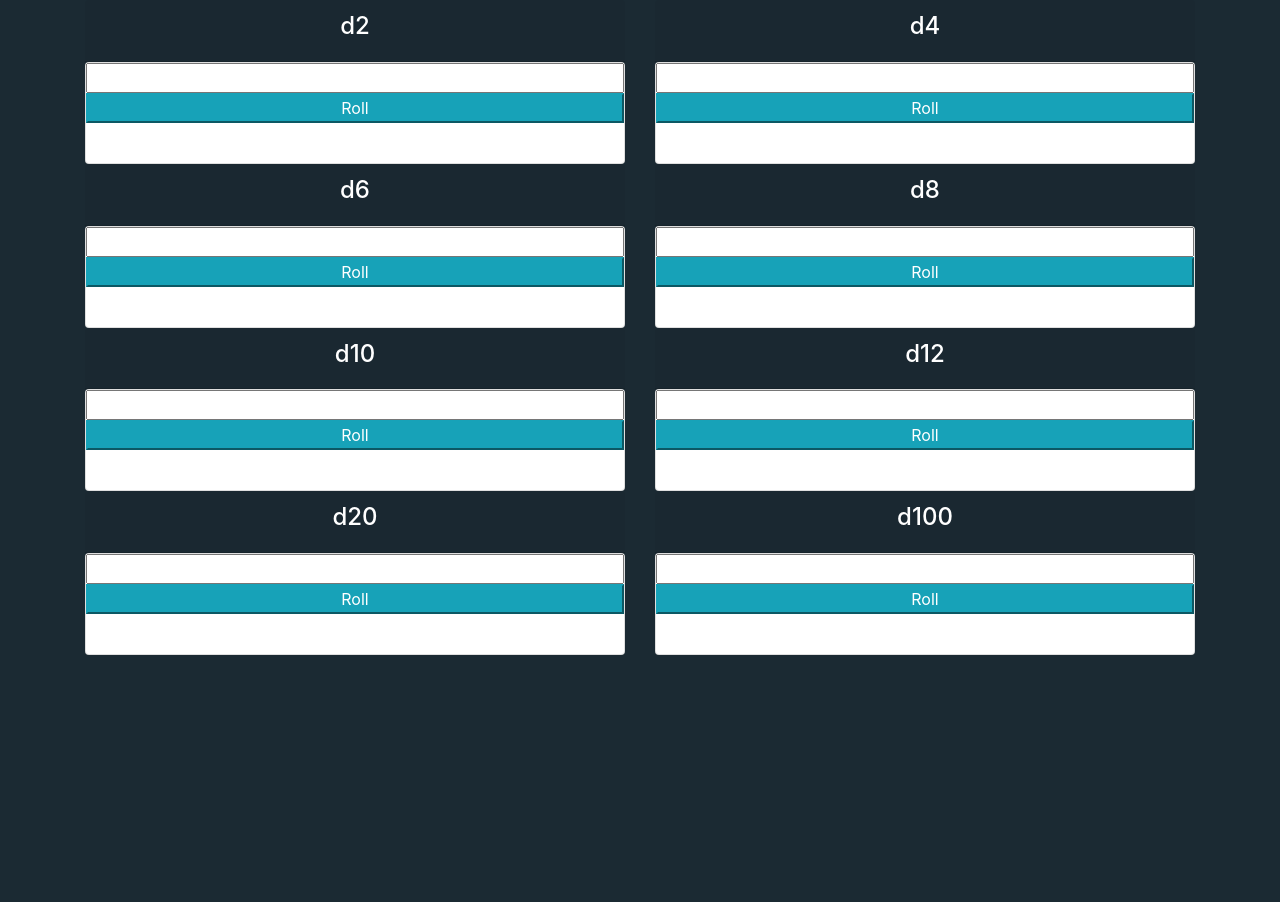
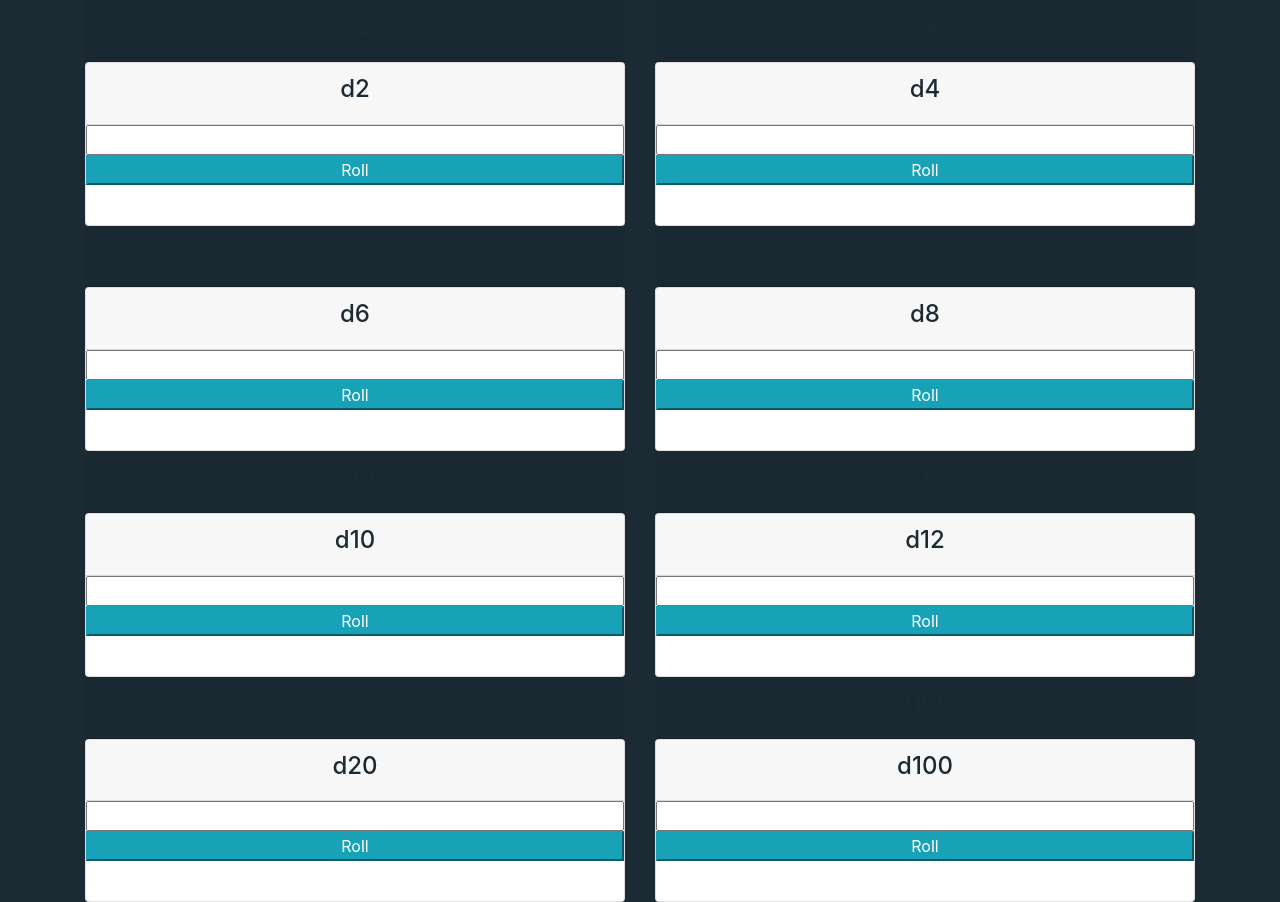
Before and after one commit to Jonahkarew/diceRoller, a plain HTML site: page index.html in a window 1280 px wide. Before the commit the page ends 800 px from the top, so only its background shows below. Drawn offline with nearby package versions, Linux system fonts and the light colour scheme.

```diff
--- a/assets/script.js
+++ b/assets/script.js
@@ -10,7 +10,7 @@
         let addition = Math.floor(Math.random() * 2 ) + 1
         result += addition
     }
-    $('#d2Result').text(result)
+    $('#d2Result').html(`<h5>${result}</h5>`)
     console.log(result)
 })
 
--- a/assets/style.css
+++ b/assets/style.css
@@ -20,5 +20,9 @@
 
 .diceHeader{
     text-align: center;
-    color: #ffffff;
+    color: #1b2a33;
 }
+
+.col-6{
+    max-height: 250px;;
+}
--- a/index.html
+++ b/index.html
@@ -14,6 +14,7 @@
             <div class="col-6">
                 <div class="card-header"><h4 class="diceHeader">d2</h4></div>
                 <div class="card">
+                        <div class="card-header"><h4 class="diceHeader">d2</h4></div>
                     <form id="d2Form">
                         <input type="text" id="d2Number">
                         <button type="submit" class="btn-info">Roll</button>
@@ -24,6 +25,7 @@
             <div class="col-6">
                     <div class="card-header"><h4 class="diceHeader">d4</h4></div>
                     <div class="card">
+                            <div class="card-header"><h4 class="diceHeader">d4</h4></div>
                             <form id="d4Form">
                                 <input type="text" id="d4Number">
                                 <button type="submit" class="btn-info">Roll</button>
@@ -34,6 +36,7 @@
             <div class="col-6">
                     <div class="card-header"><h4 class="diceHeader">d6</h4></div>
                     <div class="card">
+                            <div class="card-header"><h4 class="diceHeader">d6</h4></div>
                             <form id="d6Form">
                                 <input type="text" id="d6Number">
                                 <button type="submit" class="btn-info">Roll</button>
@@ -46,6 +49,7 @@
                 <div class="col-6">
                     <div class="card-header"><h4 class="diceHeader">d8</h4></div>
                     <div class="card">
+                        <div class="card-header"><h4 class="diceHeader">d8</h4></div>
                         <form id="d8Form">
                             <input type="text" id="d8Number">
                             <button type="submit" class="btn-info">Roll</button>
@@ -56,6 +60,7 @@
                 <div class="col-6">
                         <div class="card-header"><h4 class="diceHeader">d10</h4></div>
                         <div class="card">
+                                <div class="card-header"><h4 class="diceHeader">d10</h4></div>
                                 <form id="d10Form">
                                     <input type="text" id="d10Number">
                                     <button type="submit" class="btn-info">Roll</button>
@@ -66,6 +71,7 @@
                 <div class="col-6">
                         <div class="card-header"><h4 class="diceHeader">d12</h4></div>
                         <div class="card">
+                                <div class="card-header"><h4 class="diceHeader">d12</h4></div>
                                 <form id="d12Form">
                                     <input type="text" id="d12Number">
                                     <button type="submit" class="btn-info">Roll</button>
@@ -78,6 +84,7 @@
                     <div class="col-6">
                         <div class="card-header"><h4 class="diceHeader">d20</h4></div>
                         <div class="card">
+                            <div class="card-header"><h4 class="diceHeader">d20</h4></div>
                             <form id="d20Form">
                                 <input type="text" id="d20Number">
                                 <button type="submit" class="btn-info">Roll</button>
@@ -88,6 +95,7 @@
                     <div class="col-6">
                             <div class="card-header"><h4 class="diceHeader">d100</h4></div>
                             <div class="card">
+                                 <div class="card-header"><h4 class="diceHeader">d100</h4></div>
                                     <form id="d100Form">
                                         <input type="text" id="d100Number">
                                         <button type="submit" class="btn-info">Roll</button>
```
